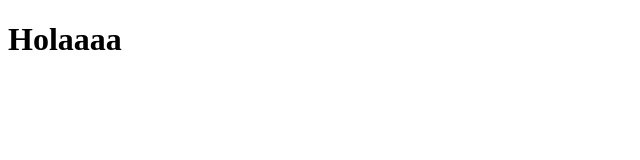
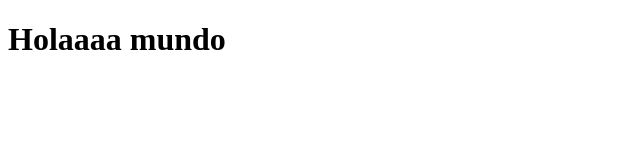
Before and after one commit to LiliBack1/Curso.BackEnd, a plain HTML site: page HTML2/index.html in a window 1280 px wide. Shown: the whole page, without its empty margins (0-640 px from the left). Drawn offline with Linux system fonts and the light colour scheme.

Commit message:
Se corrige el encabezado

```diff
--- a/HTML2/index.html
+++ b/HTML2/index.html
@@ -7,6 +7,6 @@
     <title>Document</title>
 </head>
 <body>
-    <h1>Holaaaa</h1>
+    <h1>Holaaaa mundo</h1>
 </body>
 </html>
```
